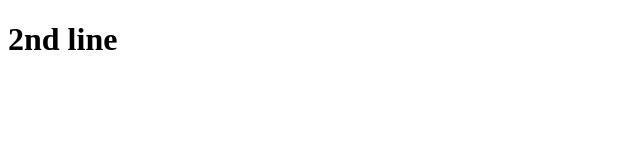
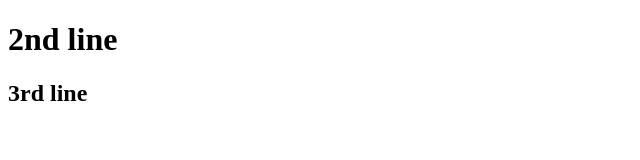
Before and after one commit to itsaswinravi/branches-tutorial, a plain HTML site: page index.html in a window 1280 px wide. Shown: the whole page, without its empty margins (0-640 px from the left). Drawn offline with Linux system fonts and the light colour scheme.

Commit message:
3rd message

```diff
--- a/index.html
+++ b/index.html
@@ -7,5 +7,6 @@
 </head>
 <body>
     <h1>2nd line</h1>
+    <h2>3rd line</h2>
 </body>
 </html>
```
